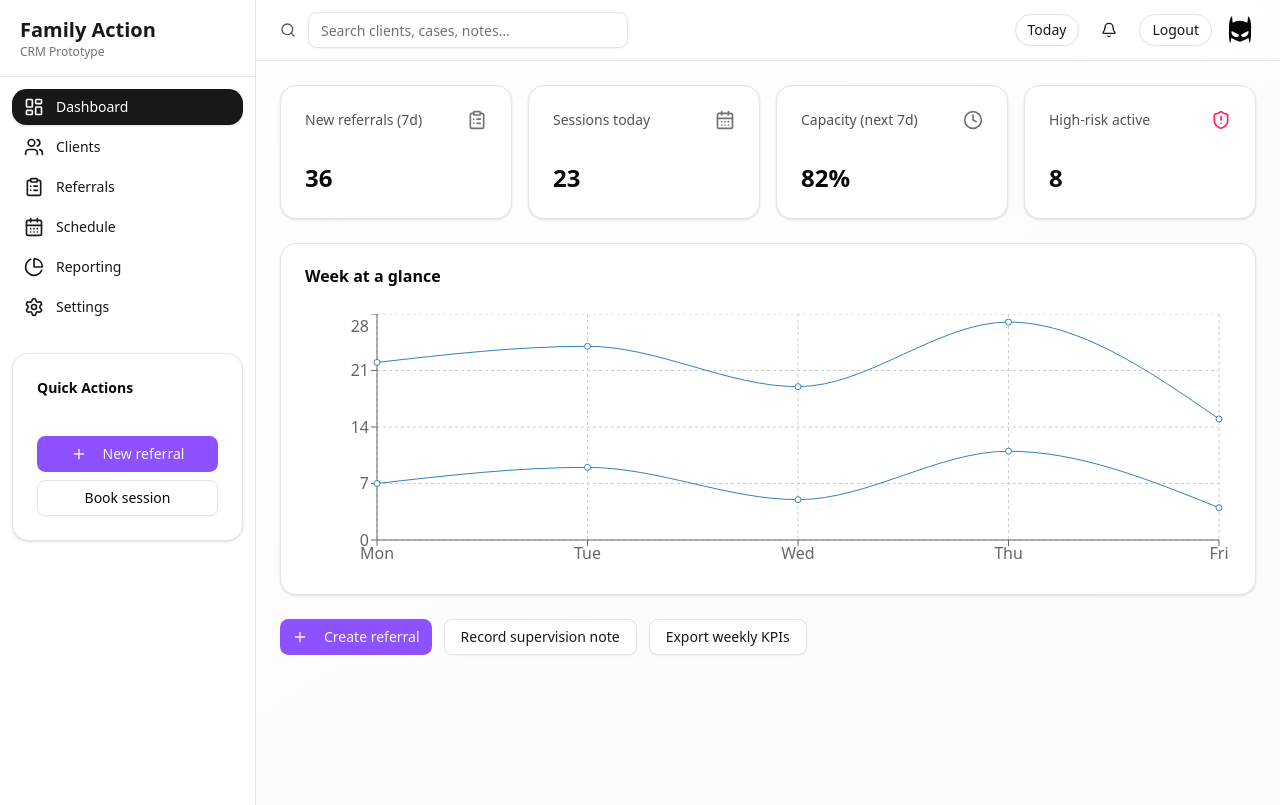
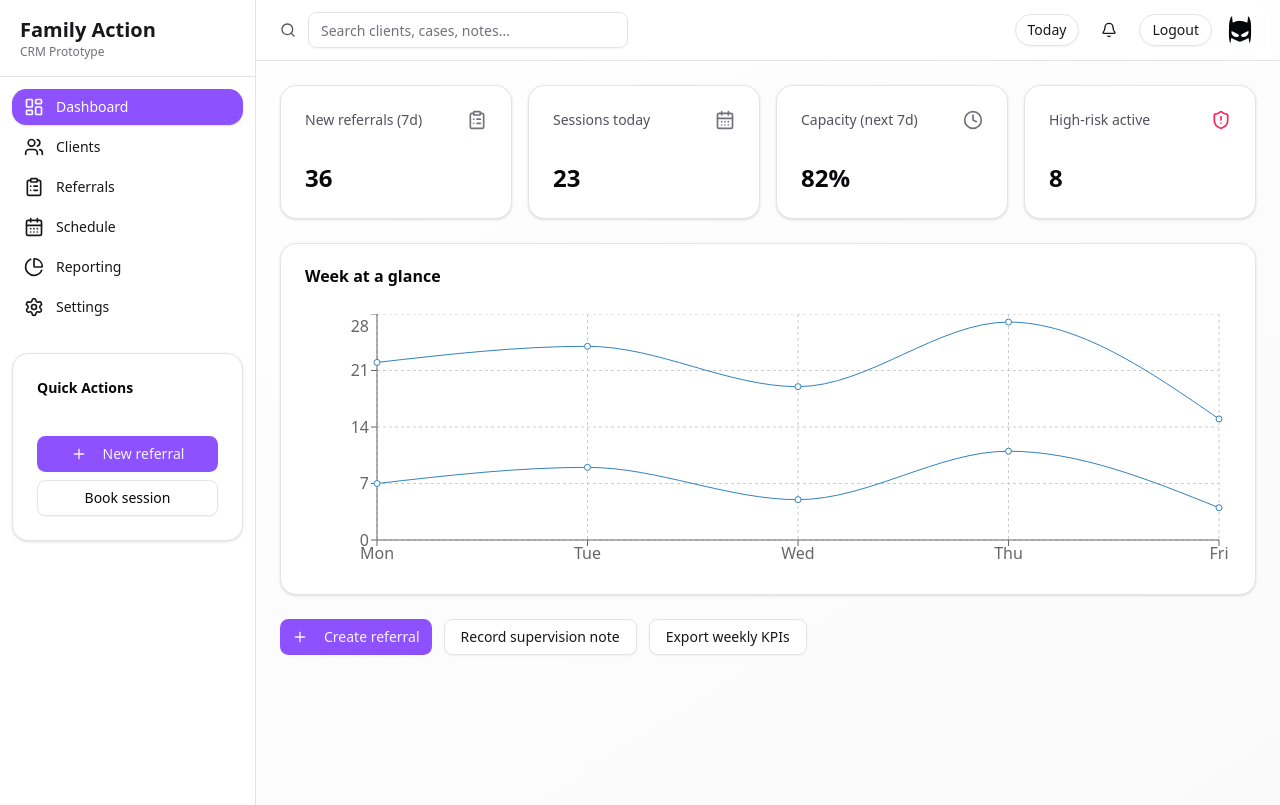
Before and after one commit to tejsohal/crm-prototype, a Next.js app: page / in a window 1280 px wide. Both pictures are taken after typing "name@example.com", "Sample123" into the empty fields and a click on the button "Sign in". Built offline with nearby package versions, Linux system fonts and the light colour scheme.

Commit message:
css-class-update

```diff
--- a/components/layout/Sidebar.tsx
+++ b/components/layout/Sidebar.tsx
@@ -40,7 +40,7 @@ export function Sidebar({ view, setView }: SidebarProps) {
             onClick={() => setView(it.key)}
             className={classNames(
               "w-full flex items-center gap-3 px-3 py-2 rounded-xl text-sm transition",
-              view === it.key ? "bg-zinc-900 text-white shadow" : "hover:bg-zinc-100"
+              view === it.key ? "bg-[#8e51ff] text-white shadow" : "hover:bg-zinc-100"
             )}
           >
             {it.icon}
```
